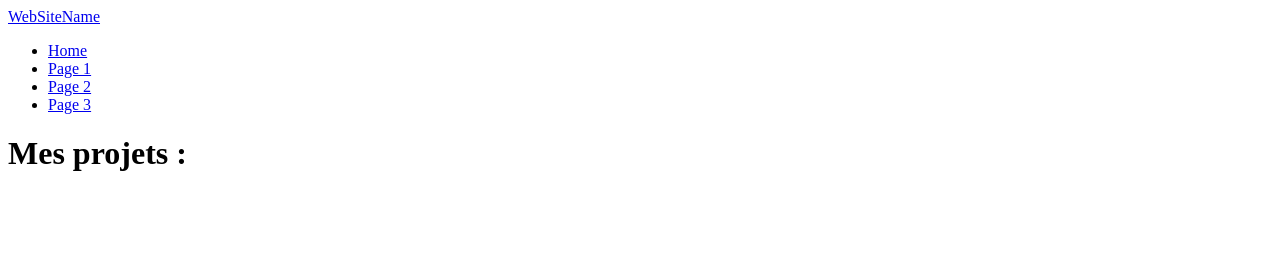
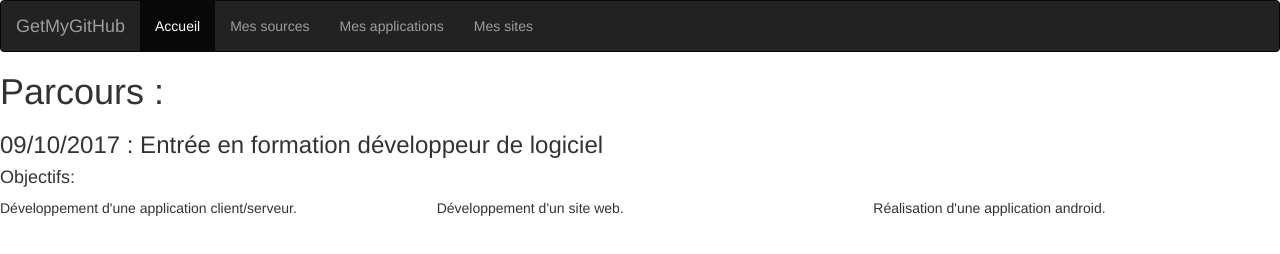
Before and after one commit to GetMyGitHub/MyWebSite, a plain HTML site: page index.html in a window 1280 px wide. Drawn offline with nearby package versions, Linux system fonts and the light colour scheme.

Commit message:
update index.html

```diff
--- a/index.html
+++ b/index.html
@@ -3,28 +3,44 @@
     <head>
         <title>GetMyGitHub</title>
         <meta charset="utf-8">
+        <!-- Latest compiled and minified CSS -->
+        <link rel="stylesheet" href="https://maxcdn.bootstrapcdn.com/bootstrap/3.3.7/css/bootstrap.min.css">
 
-		<link rel="stylesheet" type="text/css" href="style.css">
+        <!-- jQuery library -->
+        <script src="https://ajax.googleapis.com/ajax/libs/jquery/3.3.1/jquery.min.js"></script>
+
+        <!-- Latest compiled JavaScript -->
+        <script src="https://maxcdn.bootstrapcdn.com/bootstrap/3.3.7/js/bootstrap.min.js"></script>
+        <link rel="stylesheet" type="text/css" href="/css/style.css">
     </head>
-    <body>
-    	<nav class="navbar navbar-default">
+    <header>
+        <nav class="navbar navbar-inverse">
 		  <div class="container-fluid">
 		    <div class="navbar-header">
-		      <a class="navbar-brand" href="#">WebSiteName</a>
+		      <a class="navbar-brand" href="https://getmygithub.github.io/MyWebSite/">GetMyGitHub</a>
 		    </div>
 		    <ul class="nav navbar-nav">
-		      <li class="active"><a href="#">Home</a></li>
-		      <li><a href="#">Page 1</a></li>
-		      <li><a href="#">Page 2</a></li>
-		      <li><a href="#">Page 3</a></li>
+		      <li class="active"><a href="https://getmygithub.github.io/MyWebSite/">Accueil</a></li>
+		      <li><a href="#">Mes sources</a>
+		      <li><a href="#">Mes applications</a></li>
+		      <li><a href="#">Mes sites</a></li>
 		    </ul>
 		  </div>
 		</nav>
+    </header>
+    <body>
+        <div>
+            <h1>Parcours :</h1>
+            <h3>09/10/2017 : Entrée en formation développeur de logiciel</h3>
+            <h4>
+            Objectifs:
+            </h4>
+            <div class="row">
+                  <div class="col-sm-4">Développement d'une application client/serveur.</div>
+                  <div class="col-sm-4">Développement d'un site web. </div>
+                  <div class="col-sm-4">Réalisation d'une application android.</div>
+            </div>
+        </div>
 
-
-
-
-
-        <h1>Mes projets :</h1>
     </body>
 </html>
```
